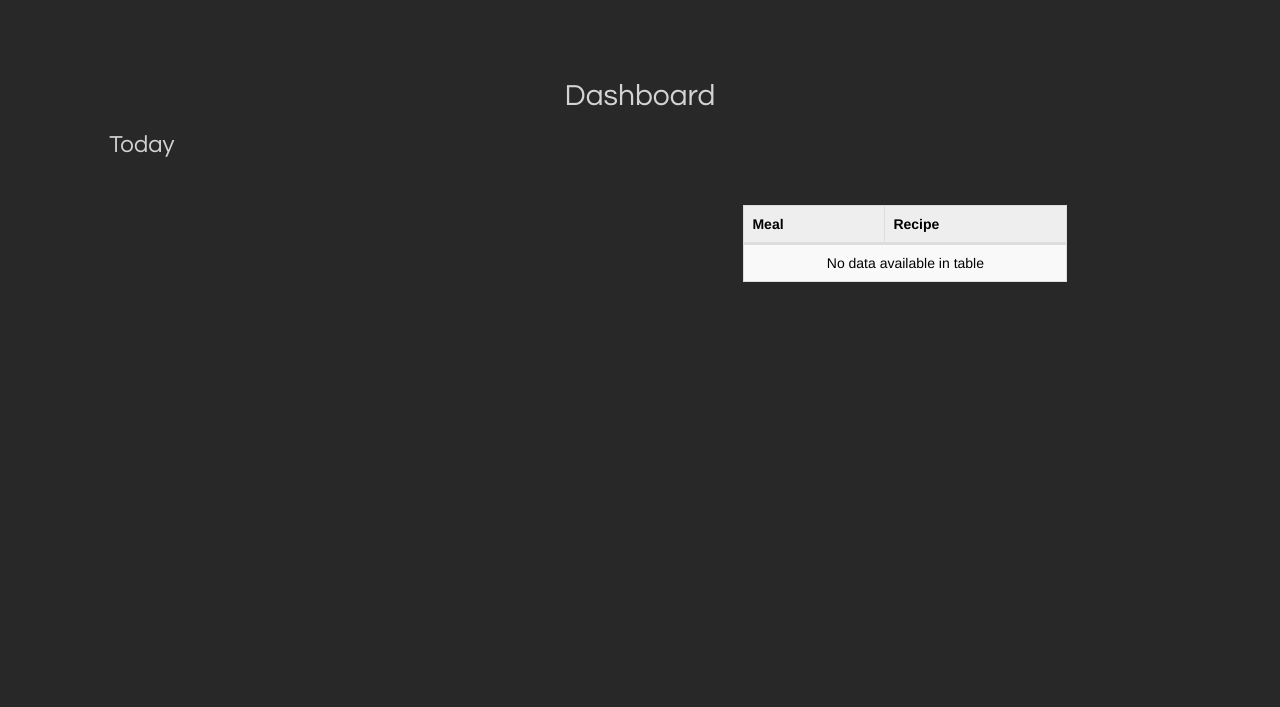
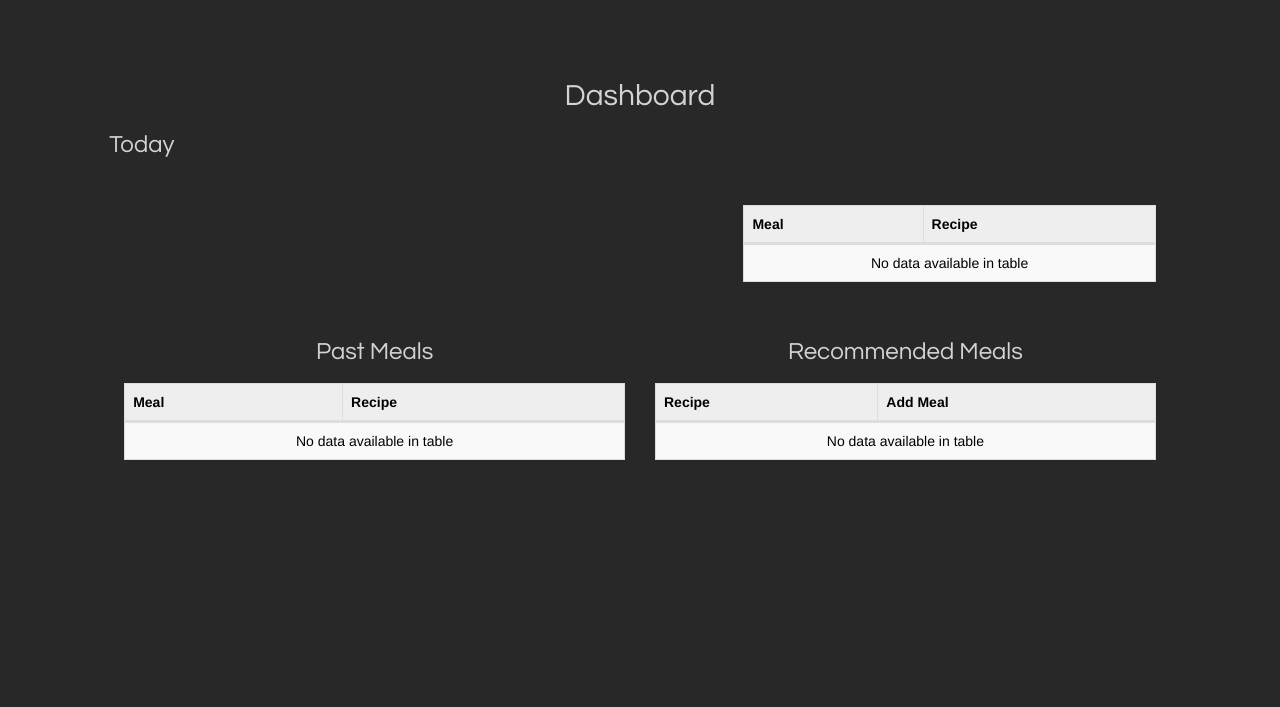
Before and after one commit to QiweiWen/MacroTrack, a Flask app: template backend/templates/dash.html in a window 1280 px wide. Shown: the part 61-768 px from the top of the page. Run offline with Flask 2, Linux system fonts and the light colour scheme; the template is opened without the code that fills it, so the values that code supplies are empty; some libraries are stand-ins or nearby versions.

Commit message:
more dashboard work

```diff
--- a/backend/models/user.py
+++ b/backend/models/user.py
@@ -41,7 +41,7 @@ class User(BaseModel, UserMixin):
       "calories": calories,
       "protein": protein_g,
       "fat": fat_g,
-      "sugar": 30
+      "sugar": 90
     }
 
 
--- a/backend/templates/dash.html
+++ b/backend/templates/dash.html
@@ -27,14 +27,14 @@
           </div>
         {% endfor %}
       </div>
-      <div class="col-lg-4" style="margin-top:30px;">
+
+
+      <div class="col-lg-5" style="margin-top:30px;">
         <table id="example" class="table table-striped table-bordered" cellspacing="0" width="100%" style="color: #000;background-color:#fff;margin-top:20px;">
           <thead style="background-color: #eee;">
             <tr>
               <th>Meal</th>
               <th>Recipe</th>
-              <!-- <th>Rate It!</th> -->
-              <!-- <th>Add to Plan</th> -->
             </tr>
           </thead>
           <tbody>
@@ -47,6 +47,49 @@
           </tbody>
         </table>
       </div>
+
+      <div class="col-lg-6" style="margin-top:30px;">
+        <h3>Past Meals</h3>
+        <table id="history-table" class="table table-striped table-bordered" cellspacing="0" width="100%" style="color: #000;background-color:#fff;margin-top:20px;">
+          <thead style="background-color: #eee;">
+            <tr>
+              <th>Meal</th>
+              <th>Recipe</th>
+            </tr>
+          </thead>
+          <tbody>
+            {% for meal in data.meal_history %}
+              <tr>
+                <td>{{ meal.mealtype }}</td>
+                <td><a href="/recipe/{{meal.recipeid}}">{{ meal.name }}</a></td>
+              </tr>
+            {% endfor %}
+          </tbody>
+        </table>
+      </div>
+
+      <div class="col-lg-6" style="margin-top:30px;">
+        <h3>Recommended Meals</h3>
+        <table id="recommend-table" class="table table-striped table-bordered" cellspacing="0" width="100%" style="color: #000;background-color:#fff;margin-top:20px;">
+          <thead style="background-color: #eee;">
+            <tr>
+
+              <th>Recipe</th>
+              <th>Add Meal</th>
+            </tr>
+          </thead>
+          <tbody>
+            {% for meal in data.meal_history %}
+              <tr>
+
+                <td><a href="/recipe/{{meal.recipeid}}">{{ meal.name }}</a></td>
+                <td><a href="/add/meal/{{meal.recipeid}}">Add</a></td>
+              </tr>
+            {% endfor %}
+          </tbody>
+        </table>
+      </div>
+
     </div>
   </div>
   <script>
@@ -57,6 +100,18 @@
           "info":     false,
           "searching":   false
       });
+      $('#history-table').DataTable( {
+          "paging":   false,
+          "ordering": false,
+          "info":     false,
+          "searching":   false
+      });
+      $('#recommend-table').DataTable( {
+          "paging":   false,
+          "ordering": false,
+          "info":     false,
+          "searching":   false
+      });
     } );
   </script>
 {% endblock content %}
```
Also changed, not shown: backend/controllers/dash_controller.py (+19 -1 lines), backend/models/meal.py (+13 -1 lines), backend/models/recipe.py (+6 -3 lines).
